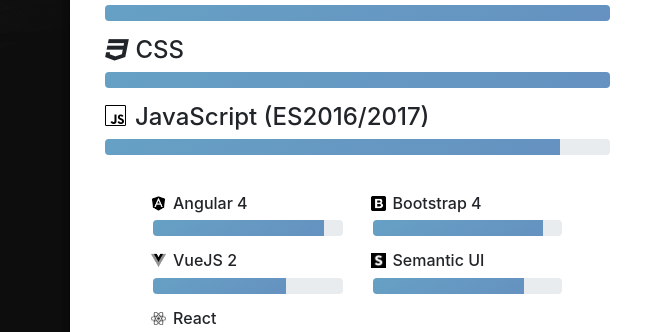
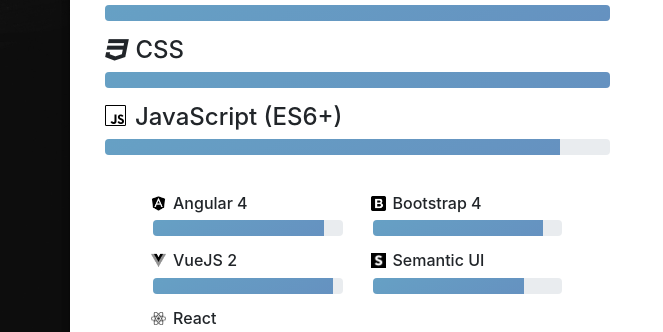
Before and after one commit to cf913/Porfolio, a website: page src/index.html in a window 1280 px wide. Shown: the part 1198-1530 px from the top of the page, 0-663 px from the left. Drawn offline with Linux system fonts and the light colour scheme; some packages are replaced by stand-ins of ours; a script that the page names is missing.

Commit message:
update Resume, vue bar

```diff
--- a/src/index.html
+++ b/src/index.html
@@ -22,7 +22,7 @@
             <div class="p-5 bg-dark text-white name-and-links">
               <div class="name d-flex flex-row justify-content-between align-items-center">
                 <h1 class="display-4 profile-name">Chad Fallotin</h1>
-                <div class="links"><a target="_blank" href=""><i class="fa fa-facebook"></i></a></div>
+                <div class="links"><a target="_blank" title="GitLab" href="https://gitlab.com/joeharper1000"><i class="fa fa-gitlab"></i></a></div>
                 <div class="links"><a target="_blank" title="GitHub" href="https://github.com/joeharper1000"><i class="fa fa-github"></i></a></div>
                 <div class="links"><a target="_blank" title="Codepen" href="https://codepen.io/b1gOrno/"><i class="fa fa-codepen"></i></a></div>
                 <div class="links"><a target="_blank" href="http://steamcommunity.com/id/joeharper1000/"><i class="fa fa-steam"></i></a></div>
@@ -84,7 +84,7 @@
               <div class="progress mb-3">
                 <div class="progress-bar bg-orange" style="width:100%"></div>
               </div>
-              <h4><img class="asicon" src="./img/js.png">JavaScript (ES2016/2017)</h4>
+              <h4><img class="asicon" src="./img/js.png">JavaScript (ES6+)</h4>
               <div class="progress mb-3">
                 <div class="progress-bar bg-orange" style="width:90%"></div>
               </div>
@@ -97,7 +97,7 @@
                   </div>
                   <h6><img class="asicon-sm" src="./img/vue.png">VueJS 2</h6>
                   <div class="progress mb-3">
-                    <div class="progress-bar bg-orange" style="width:70%"></div>
+                    <div class="progress-bar bg-orange" style="width:95%"></div>
                   </div>
                   <h6><img class="asicon-sm" src="./img/react.png">React</h6>
                   <div class="progress mb-3">
```
Also changed, not shown: 1 other file.
